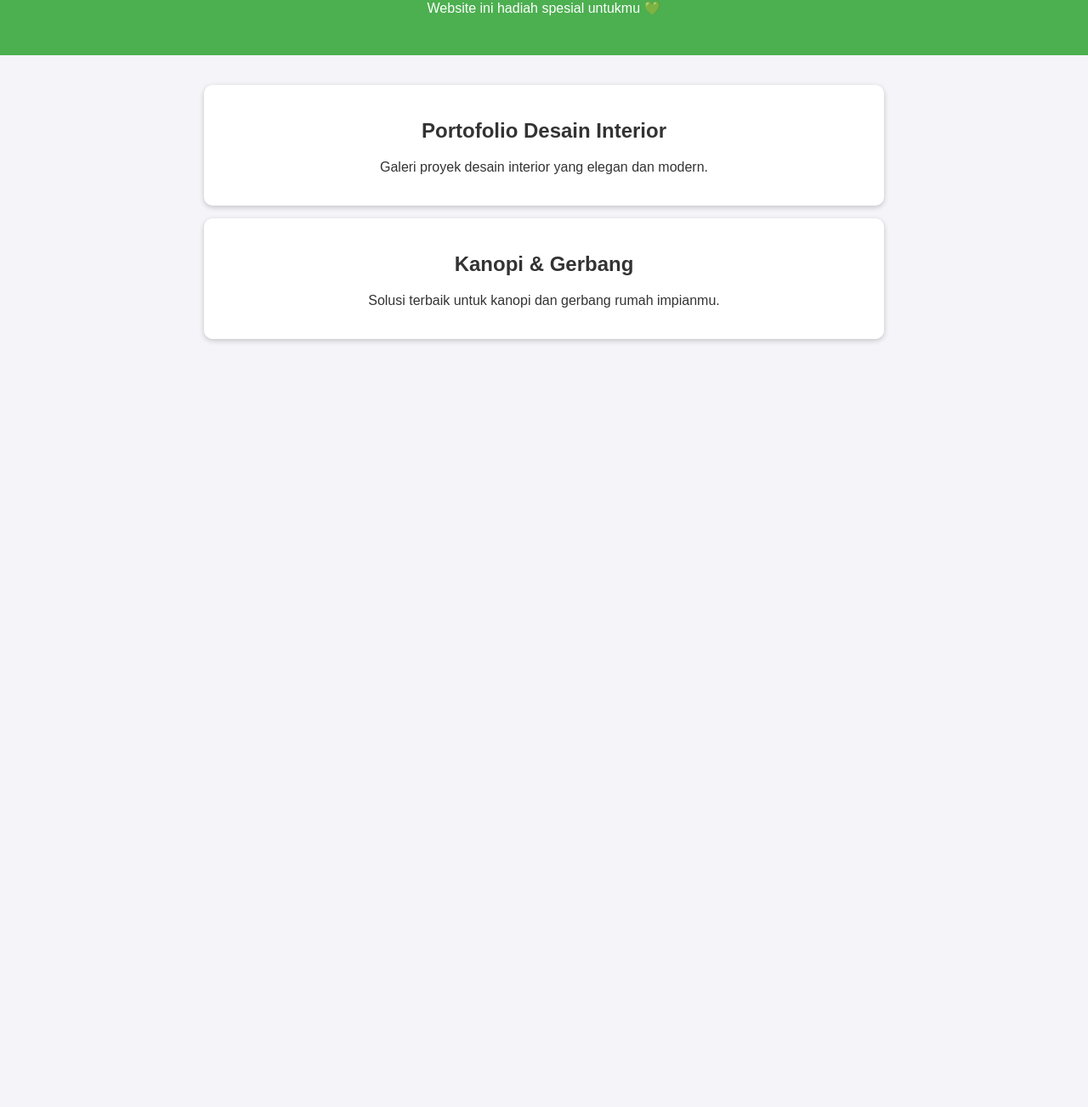
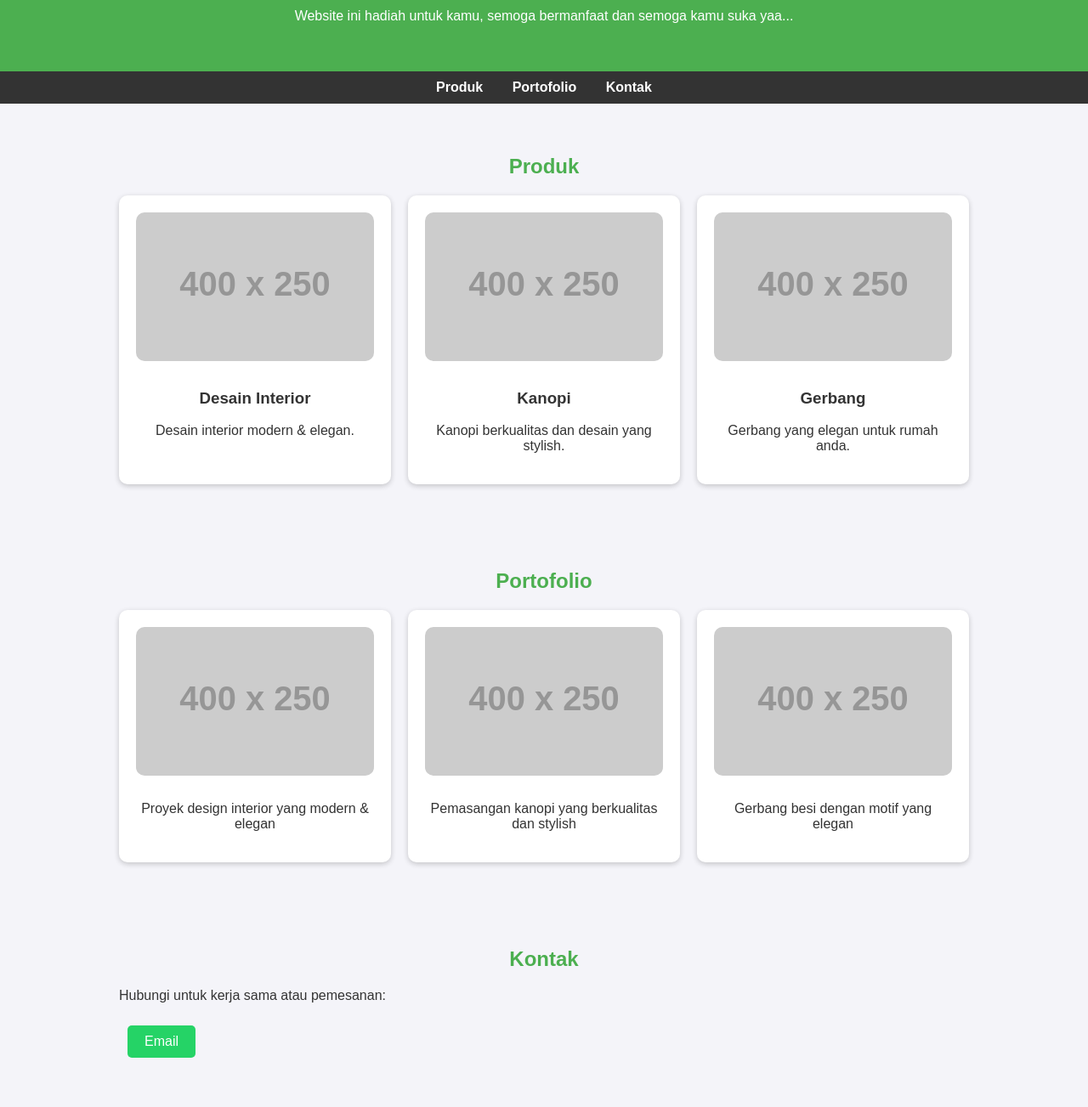
Before and after one commit to zatmzid-commits/website-pertama, a plain HTML site: page index.html in a window 1280 px wide. Shown: the part 111-1414 px from the top of the page at 85% size. Before the commit the page ends 800 px from the top, so only its background shows below. Drawn offline with Linux system fonts and the light colour scheme; placeholder pictures from the web are drawn by us.

Commit message:
Update index.html

```diff
--- a/index.html
+++ b/index.html
@@ -2,7 +2,7 @@
 <html lang="id">
 <head>
   <meta charset="UTF-8">
-  <title>Portofolio Desain</title>
+  <title>Portofolio Design</title>
   <style>
     body {
       font-family: Arial, sans-serif;
@@ -10,42 +10,137 @@
       padding: 0;
       background: #f4f4f9;
       color: #333;
-      text-align: center;
     }
     header {
       background: #4CAF50;
       color: white;
-      padding: 30px 0;
+      padding: 40px 0;
+      text-align: center;
+    }
+    nav {
+      background: #333;
+      padding: 10px;
+      text-align: center;
+    }
+    nav a {
+      color: white;
+      margin: 0 15px;
+      text-decoration: none;
+      font-weight: bold;
+    }
+    nav a:hover {
+      color: #4CAF50;
     }
     section {
-      padding: 20px;
-      max-width: 800px;
+      padding: 40px 20px;
+      max-width: 1000px;
       margin: auto;
+    }
+    h2 {
+      text-align: center;
+      margin-bottom: 20px;
+      color: #4CAF50;
+    }
+    .grid {
+      display: grid;
+      grid-template-columns: repeat(auto-fit, minmax(280px, 1fr));
+      gap: 20px;
     }
     .card {
       background: white;
-      margin: 15px 0;
       padding: 20px;
       border-radius: 10px;
       box-shadow: 0 2px 6px rgba(0,0,0,0.2);
+      text-align: center;
+    }
+    .card img {
+      max-width: 100%;
+      border-radius: 10px;
+      margin-bottom: 10px;
+    }
+    .contact a {
+      display: inline-block;
+      margin: 10px;
+      padding: 10px 20px;
+      background: #25D366;
+      color: white;
+      border-radius: 5px;
+      text-decoration: none;
+    }
+    .contact a:hover {
+      background: #1DA851;
+    }
+    footer {
+      background: #333;
+      color: white;
+      text-align: center;
+      padding: 20px 10px;
+      margin-top: 40px;
     }
   </style>
 </head>
 <body>
   <header>
     <h1>Selamat Ulang Tahun 🎉</h1>
-    <p>Website ini hadiah spesial untukmu 💚</p>
+    <p>Website ini hadiah untuk kamu, semoga bermanfaat dan semoga kamu suka yaa...</p>
   </header>
 
-  <section>
-    <div class="card">
-      <h2>Portofolio Desain Interior</h2>
-      <p>Galeri proyek desain interior yang elegan dan modern.</p>
-    </div>
-    <div class="card">
-      <h2>Kanopi & Gerbang</h2>
-      <p>Solusi terbaik untuk kanopi dan gerbang rumah impianmu.</p>
+  <nav>
+    <a href="#produk">Produk</a>
+    <a href="#portofolio">Portofolio</a>
+    <a href="#kontak">Kontak</a>
+  </nav>
+
+  <!-- Produk -->
+  <section id="produk">
+    <h2>Produk</h2>
+    <div class="grid">
+      <div class="card">
+        <img src="https://via.placeholder.com/400x250" alt="Interior">
+        <h3>Desain Interior</h3>
+        <p>Desain interior modern & elegan.</p>
+      </div>
+      <div class="card">
+        <img src="https://via.placeholder.com/400x250" alt="Kanopi">
+        <h3>Kanopi</h3>
+        <p>Kanopi berkualitas dan desain yang stylish.</p>
+      </div>
+      <div class="card">
+        <img src="https://via.placeholder.com/400x250" alt="Gerbang">
+        <h3>Gerbang</h3>
+        <p>Gerbang yang elegan untuk rumah anda.</p>
+      </div>
     </div>
   </section>
+
+  <!-- Portofolio -->
+  <section id="portofolio">
+    <h2>Portofolio</h2>
+    <div class="grid">
+      <div class="card">
+        <img src="https://via.placeholder.com/400x250" alt="Proyek 1">
+        <p>Proyek design interior yang modern & elegan</p>
+      </div>
+      <div class="card">
+        <img src="https://via.placeholder.com/400x250" alt="Proyek 2">
+        <p>Pemasangan kanopi yang berkualitas dan stylish</p>
+      </div>
+      <div class="card">
+        <img src="https://via.placeholder.com/400x250" alt="Proyek 3">
+        <p>Gerbang besi dengan motif yang elegan</p>
+      </div>
+    </div>
+  </section>
+
+  <!-- Kontak -->
+  <section id="kontak" class="contact">
+    <h2>Kontak</h2>
+    <p>Hubungi untuk kerja sama atau pemesanan:</p>
+    <a href="zatmz.id@gmail.com">Email</a>
+  </section>
+
+  <footer>
+    <p>© 2025 Portofolio Usaha By Nimas Kurniawati</p>
+  </footer>
 </body>
 </html>
```
